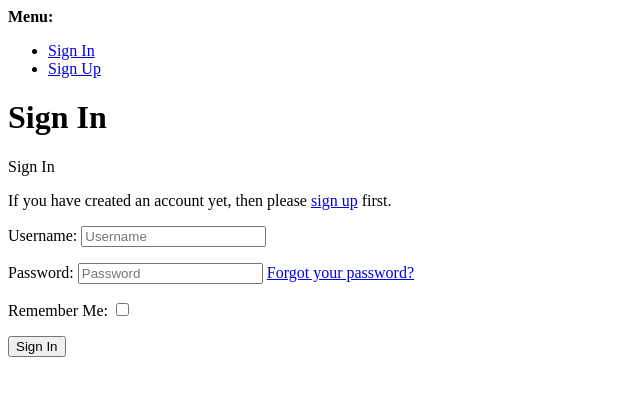
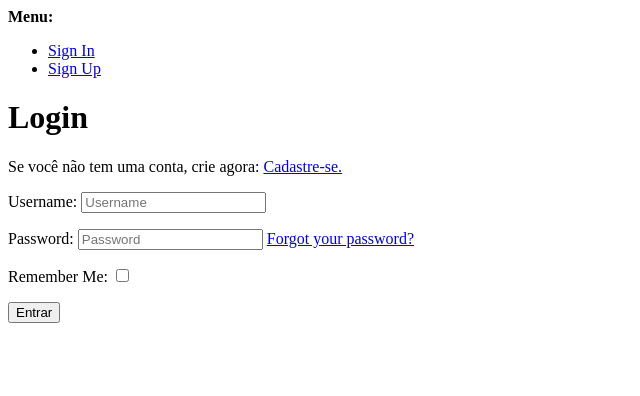
Before and after one commit to motta-phenrique/login, a Django app: page /accounts/login/ in a window 1280 px wide. Shown: the top 396 px of the page, without its empty margins (0-640 px from the left). Run offline with Django 5.2, Linux system fonts and the light colour scheme; some libraries are stand-ins or nearby versions.

Commit message:
atualização de lingua

```diff
--- a/nutriAiLogin/settings.py
+++ b/nutriAiLogin/settings.py
@@ -43,8 +43,7 @@ INSTALLED_APPS = [
 
     # Optional -- requires install using `django-allauth[socialaccount]`.
     'allauth.socialaccount',
-    'allauth.socialaccount.providers.google',
-    'allauth.socialaccount.providers.facebook',
+    'allauth.socialaccount.providers.google'
 ]
 
 SITE_ID = 1
--- a/templates/account/login.html
+++ b/templates/account/login.html
@@ -1,21 +1,12 @@
 {% extends "account/base_entrance.html" %}
 {% load i18n %}
 {% load allauth account %}
-{% load static %}
 {% block head_title %}
     {% trans "Sign In" %}
 {% endblock head_title %}
-
-{% block extra_css %}
-    <link rel="stylesheet" type="text/css" href="{% static 'css/tailwind.css' %}">
-{% endblock extra_css %}
-
 {% block content %}
     {% element h1 %}
-
-    <h1 class="">Sign In</h1>
-
-        {% trans "Sign In" %}
+        {% trans "Login" %}
     {% endelement %}
     {% if not SOCIALACCOUNT_ONLY %}
         {% setvar link %}
@@ -24,9 +15,8 @@
             {% setvar end_link %}
             </a>
         {% endsetvar %}
-
         {% element p %}
-            {% blocktranslate %}If you have created an account yet, then please {{ link }}sign up{{ end_link }} first.{% endblocktranslate %}
+            {% blocktranslate %}Se você não tem uma conta, crie agora: {{ link }}Cadastre-se.{{ end_link }}{% endblocktranslate %}
         {% endelement %}
         {% url 'account_login' as login_url %}
         {% element form form=form method="post" action=login_url tags="entrance,login" %}
@@ -38,7 +28,7 @@
             {% endslot %}
             {% slot actions %}
                 {% element button type="submit" tags="prominent,login" %}
-                    {% trans "Sign In" %}
+                    {% trans "Entrar" %}
                 {% endelement %}
             {% endslot %}
         {% endelement %}
--- a/templates/account/signup.html
+++ b/templates/account/signup.html
@@ -14,7 +14,7 @@
         </a>
     {% endsetvar %}
     {% element p %}
-        {% blocktranslate %}Already have an account? Then please {{ link }}sign in{{ end_link }}.{% endblocktranslate %}
+        {% blocktranslate %}Já tem uma conta? Por favor {{ link }}entre.{{ end_link }}{% endblocktranslate %}
     {% endelement %}
     {% if not SOCIALACCOUNT_ONLY %}
         {% url 'account_signup' as action_url %}
@@ -27,7 +27,7 @@
             {% endslot %}
             {% slot actions %}
                 {% element button tags="prominent,signup" type="submit" %}
-                    {% trans "Sign Up" %}
+                    {% trans "Cadastrar-se" %}
                 {% endelement %}
             {% endslot %}
         {% endelement %}
```
Also changed, not shown: db.sqlite3.
